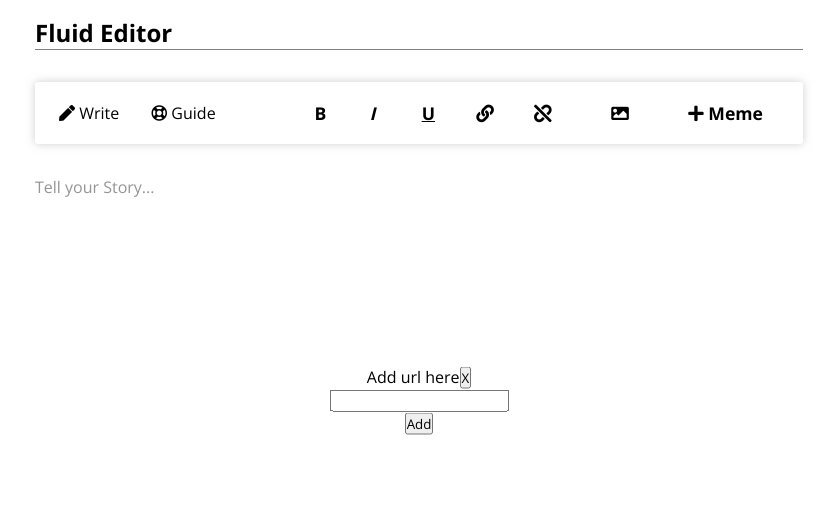
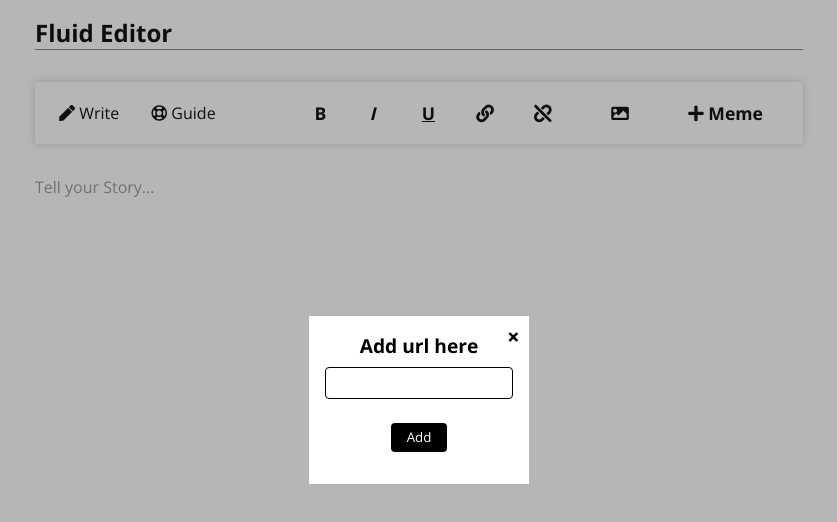
Before and after one commit to DanishOnGit/text-editor, a React (Create React App) app: page / in a window 1280 px wide. Both pictures are taken after a click on the button 706 px from the left and 113 px from the top of the page. Shown: the top 522 px of the page, without its empty margins (221-1058 px from the left). Built offline with nearby package versions, Linux system fonts and the light colour scheme; no server answers.

Commit message:
feat:guide added

```diff
--- a/src/components/Guide.jsx
+++ b/src/components/Guide.jsx
@@ -1,16 +1,62 @@
-
-export const Guide=()=>{
-    return (
-        <div>
-            <ul>
-                <li>efe</li>
-                <li>ve</li>
-                <li>eve</li>
-                <li>ev</li>
-                <li>eve</li>
-                <li>evvfvt</li>
-                <li>ev</li>
-            </ul>
-        </div>
-    )
-}
+export const Guide = () => {
+  return (
+    <div className="guide-wrapper">
+      <ul className="list-wrapper">
+        <li>
+          <i class="fas fa-dot-circle"></i>{" "}
+          To add/remove <b>bold</b> style, click on{" "}
+          <button className="btn btn-styling">B</button>
+        </li>
+        <li>
+          <i class="fas fa-dot-circle"></i>{" "}
+          To add/remove{" "}
+          <b>
+            <i>italic</i>
+          </b>{" "}
+          style, click on{" "}
+          <button className=" btn btn-styling btn-italic"> I</button>
+        </li>
+        <li>
+          <i class="fas fa-dot-circle"></i>{" "}
+          To add/remove{" "}
+          <b>
+            <u>underlined</u>
+          </b>{" "}
+          style, click on{" "}
+          <button className="btn btn-styling btn-underline"> U</button>
+        </li>
+        <li>
+          <i class="fas fa-dot-circle"></i>{" "}
+          To add a <b>hyperlink</b> , click on{" "}
+          <button className=" btn btn-styling">
+            <i class="fas fa-link"></i>
+          </button>
+        </li>
+        <li>
+          <i class="fas fa-dot-circle"></i>{" "}
+          To remove a <b> hyperlink</b>, click on{" "}
+          <button className="btn btn-styling">
+            <i class="fas fa-unlink"></i>
+          </button>
+        </li>
+        <li>
+          <i class="fas fa-dot-circle"></i>{" "}
+          To add <b> image</b>, click on{" "}
+          <button className="btn btn-styling">
+            <i class="fas fa-image"></i>
+          </button>{" "}
+          and then enter your desired url.
+        </li>
+        <li>
+          <i class="fas fa-dot-circle"></i>{" "}
+          To add <b>meme</b>, type{" "}
+          <span>{`{{anykeyword_meme}}. Eg: {{cat_meme}}`}</span> and then click
+          on{" "}
+          <button className="btn btn-styling">
+            <i class="fas fa-plus"></i> Meme
+          </button>{" "}
+        </li>
+      </ul>
+    </div>
+  );
+};
--- a/src/components/Menu.jsx
+++ b/src/components/Menu.jsx
@@ -1,5 +1,4 @@
-import { EditorContent } from "@tiptap/react";
-import { Guide } from "./Guide";
+
 import { EditorOptionsContainer } from "./textFormattingOptions";
 
 export const Menu = ({ editor, isWriting, setIsWriting }) => {
--- a/src/components/Modal.jsx
+++ b/src/components/Modal.jsx
@@ -1,11 +1,6 @@
 import { useState } from "react";
 
-export const Modal = ({
-  editor,
-  showModal,
-  setShowModal,
-  modalType,
-}) => {
+export const Modal = ({ editor, showModal, setShowModal, modalType }) => {
   const [url, setUrl] = useState("");
 
   const addUrl = () => {
@@ -19,21 +14,33 @@ export const Modal = ({
     setShowModal("");
   };
   return (
+    <>
       <div className={`modal-wrapper ${showModal}`}>
+        <div className="modal-content-wrapper">
           <div>
-        <span>{modalType}</span>
-        <button onClick={() => setShowModal("")}>X</button>
+            <span className="modal-title">{modalType}</span>
+            <button className="close-btn" onClick={() => setShowModal("")}>
+              <i class="fas fa-times"></i>
+            </button>
           </div>
           <div>
-        <input value={url} type="text" onChange={(e) => setUrl(e.target.value)} />
+            <input
+              className="url-input"
+              value={url}
+              type="text"
+              onChange={(e) => setUrl(e.target.value)}
+            />
           </div>
           <div>
             <button
+              className="add-link-btn"
               onClick={modalType === "Add image link here" ? addImage : addUrl}
             >
               Add
             </button>
           </div>
         </div>
+      </div>
+    </>
   );
 };
--- a/src/components/TipTap.jsx
+++ b/src/components/TipTap.jsx
@@ -7,7 +7,6 @@ import StarterKit from "@tiptap/starter-kit";
 import { useState } from "react";
 import { Guide } from "./Guide";
 import { Menu } from "./Menu";
-import { EditorOptionsContainer } from "./textFormattingOptions";
 
 export const TipTap = () => {
   const [isWriting, setIsWriting] = useState(true);
--- a/src/index.css
+++ b/src/index.css
@@ -27,15 +27,13 @@
 .ProseMirror img {
   max-width: 20rem;
   height: auto;
-  margin: 0.7rem 2rem 0 0.5rem;
-  /* margin-top: 0.5rem;
-  margin-right: 0.5rem; */
+  margin: 0.7rem 0.7rem 0.7rem 0;
 }
-@media (max-width:556px){
- .ProseMirror img{
-   min-width: 100%;
-   margin: 0;
- }
+@media (max-width: 556px) {
+  .ProseMirror img {
+    min-width: 100%;
+    margin: 0;
+  }
 }
 
 .ProseMirror .ProseMirror-selectednode {
@@ -61,14 +59,14 @@
   display: flex;
   justify-content: space-between;
   align-items: center;
-  /* flex-wrap: wrap; */
   border-radius: 3px;
   box-shadow: 0px 0px 9px 0px rgba(158, 160, 158, 0.5);
+  min-height: 3.9rem;
 }
 .mode-wrapper {
   flex: 1;
 }
-.mode{
+.mode {
   cursor: pointer;
   margin: 0 1rem;
 }
@@ -79,9 +77,6 @@
   display: flex;
   justify-content: space-between;
   align-items: center;
-  /* flex-wrap: wrap; */
-  /* border-radius: 3px;
-  box-shadow: 0px 0px 9px 0px rgba(158, 160, 158, 0.5); */
 }
 @media (max-width: 556px) {
   .editing-options-container {
@@ -118,8 +113,8 @@
 .btn-styling:hover {
   background-color: rgba(218, 218, 218, 0.733);
 }
-.btn-styling.isActive:hover{
-background-color:black;
+.btn-styling.isActive:hover {
+  background-color: black;
 }
 
 .btn-italic {
@@ -145,17 +140,78 @@ background-color:black;
 .modal-wrapper {
   display: none;
   text-align: center;
-  width: 20rem;
-  height: auto;
-  padding: 0.5rem;
+  width: 100vw;
+  height: 100vh;
+
   position: absolute;
   top: 50%;
   left: 50%;
   transform: translate(-50%, -50%);
-  background-color: white;
+  background-color: rgba(43, 42, 42, 0.342);
   z-index: 99;
 }
 
 .modal-wrapper.show {
-  display: block;
+  display: flex;
+  justify-content: center;
+  align-items: center;
 }
+
+.modal-content-wrapper {
+  position: relative;
+  background-color: white;
+  padding: 1rem;
+}
+.modal-title {
+  font-size: 1.2rem;
+  font-weight: 700;
+  margin: 0.5rem 0;
+}
+.url-input {
+  padding: 0.35rem;
+  border-radius: 4px;
+  margin: 0.5rem 0;
+  border: 1px solid black;
+}
+.add-link-btn {
+  padding: 0.35rem 1rem;
+  margin: 1rem 0;
+  background-color: black;
+  color: white;
+  border: none;
+  border-radius: 4px;
+  cursor: pointer;
+}
+.close-btn {
+  position: absolute;
+  top: 0.5rem;
+  right: 0.5rem;
+  background-color: transparent;
+  padding: 0.2rem;
+  border: none;
+  cursor: pointer;
+}
+.close-btn:hover {
+  background-color: grey;
+}
+
+/* Guide */
+
+.btn {
+  background-color: rgb(206, 206, 206);
+}
+.btn.btn-styling{
+  cursor:default;
+}
+.btn.btn-styling:hover{
+ background-color: rgb(206, 206, 206);
+}
+.guide-wrapper {
+  margin: 1rem 0;
+}
+.list-wrapper {
+  list-style: none;
+}
+.list-wrapper li {
+  margin: 0.5rem 0;
+}
```
Lines whose indentation alone changed are shown as unchanged.
